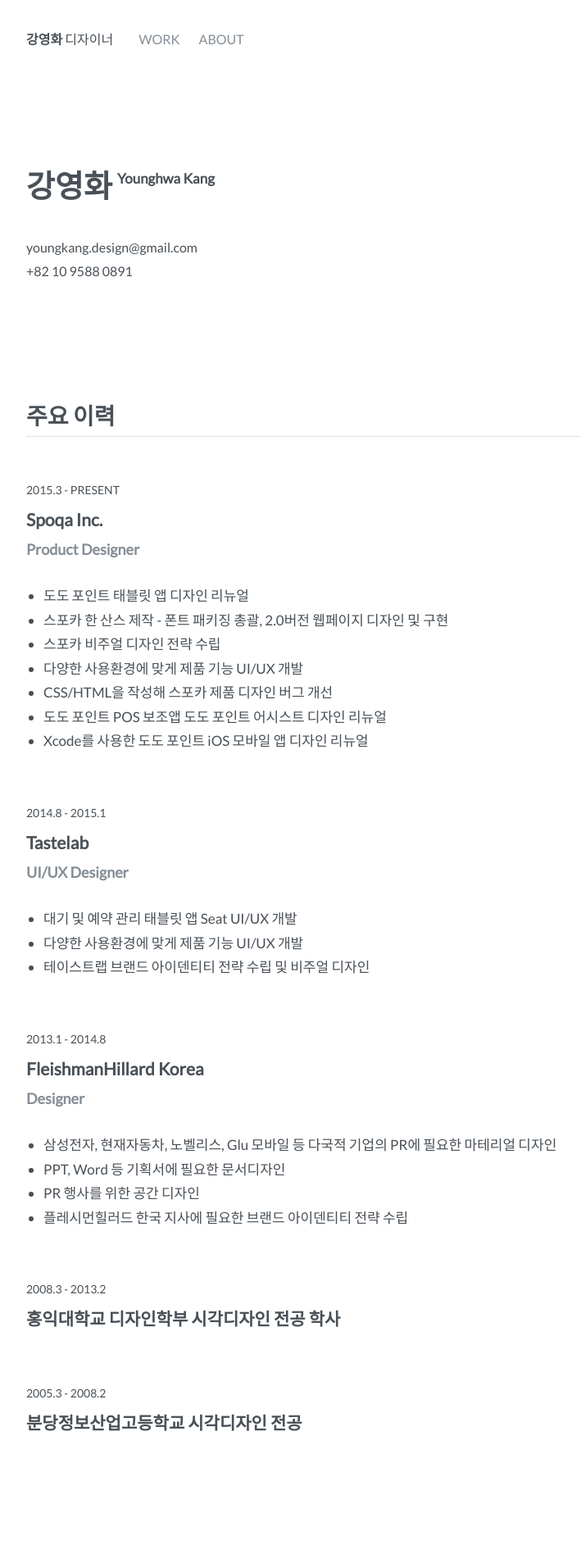
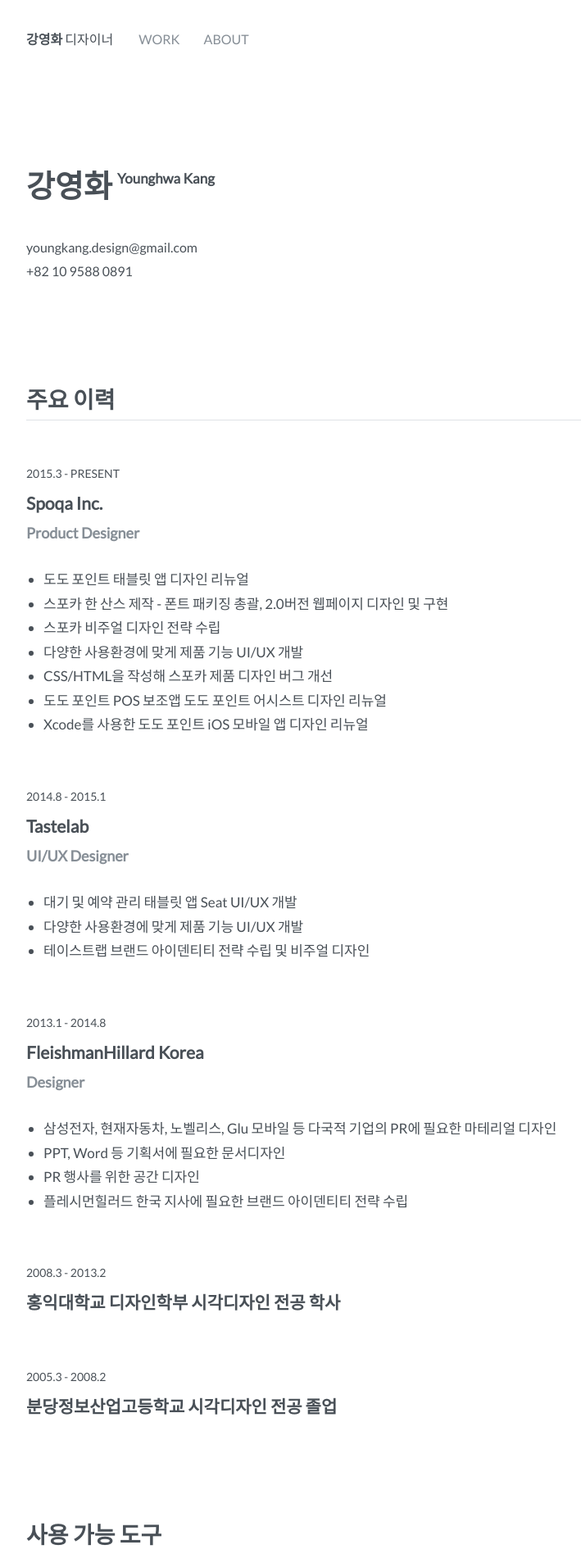
Before and after one commit to young-hwa/young-hwa.github.io, a Jekyll site: the page built from about.html, in a window 1280 px wide. Shown: the top 1896 px of the page at 82% size, without its empty margins (218-927 px from the left). Built offline with Jekyll 4.4.1, drawn with Linux system fonts in a browser that asks for light colours; some web fonts are replaced.

Commit message:
fix typo.

```diff
--- a/about.html
+++ b/about.html
@@ -82,7 +82,7 @@
       2005.3 - 2008.2
     </div>
     <div class="about-card-detail-title">
-      분당정보산업고등학교 시각디자인 전공
+      분당정보산업고등학교 시각디자인 전공 졸업
     </div>
   </div>
 </div>
--- a/css/main.scss
+++ b/css/main.scss
@@ -336,7 +336,7 @@
     margin-top: 36px;
     a {
       color: $oc-gray-6;
-      margin-right: 20px;
+      margin-right: 26px;
       margin-left: 28px;
       &:hover {
         border-bottom: initial;
@@ -454,7 +454,7 @@
     }
   }
   .about-card {
-    margin-top: 140px;
+    margin-top: 120px;
   }
   .about-card-main-title {
     font-size: 28px;
```
Also changed, not shown: other parts of about.html (+1 -0 lines).
